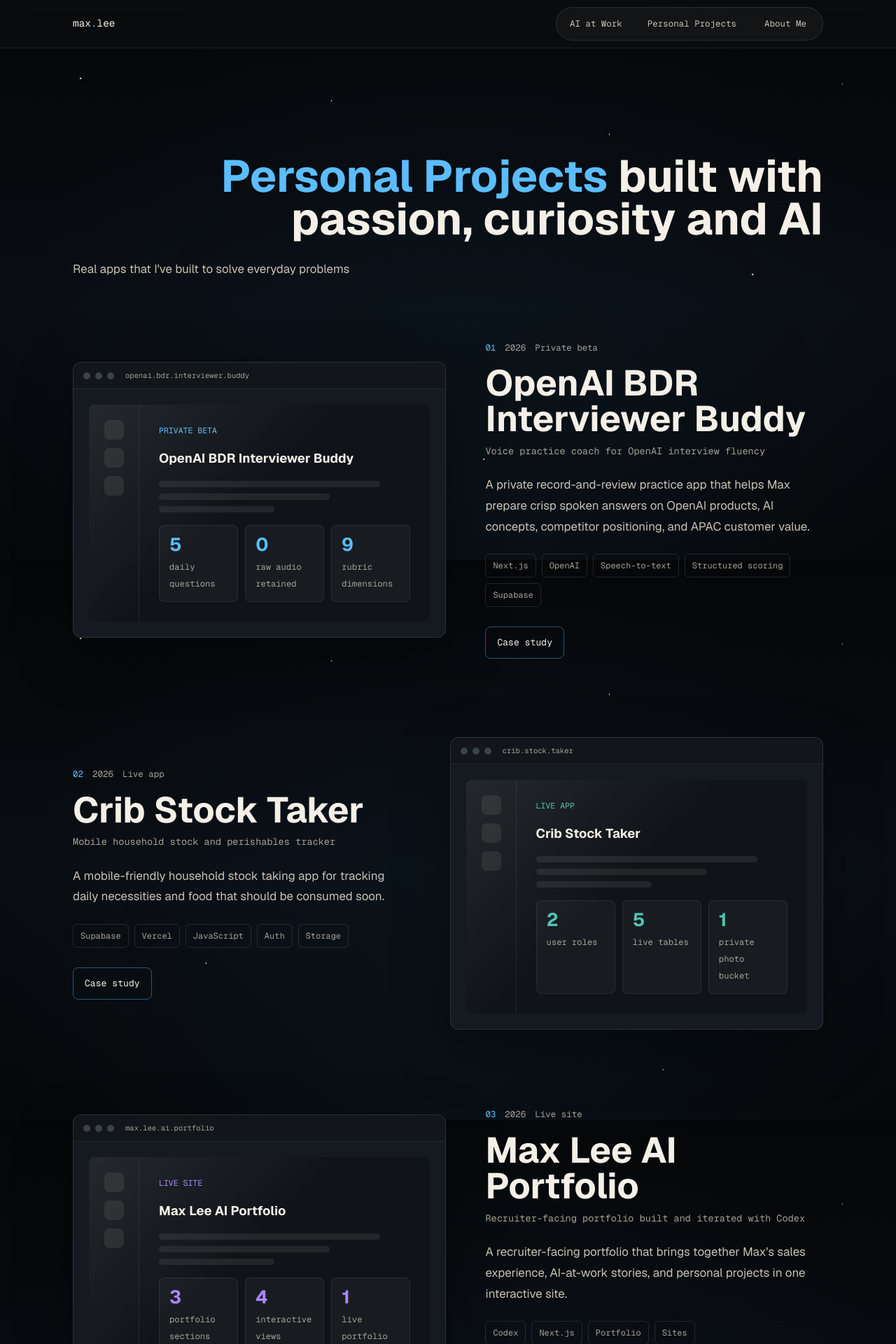
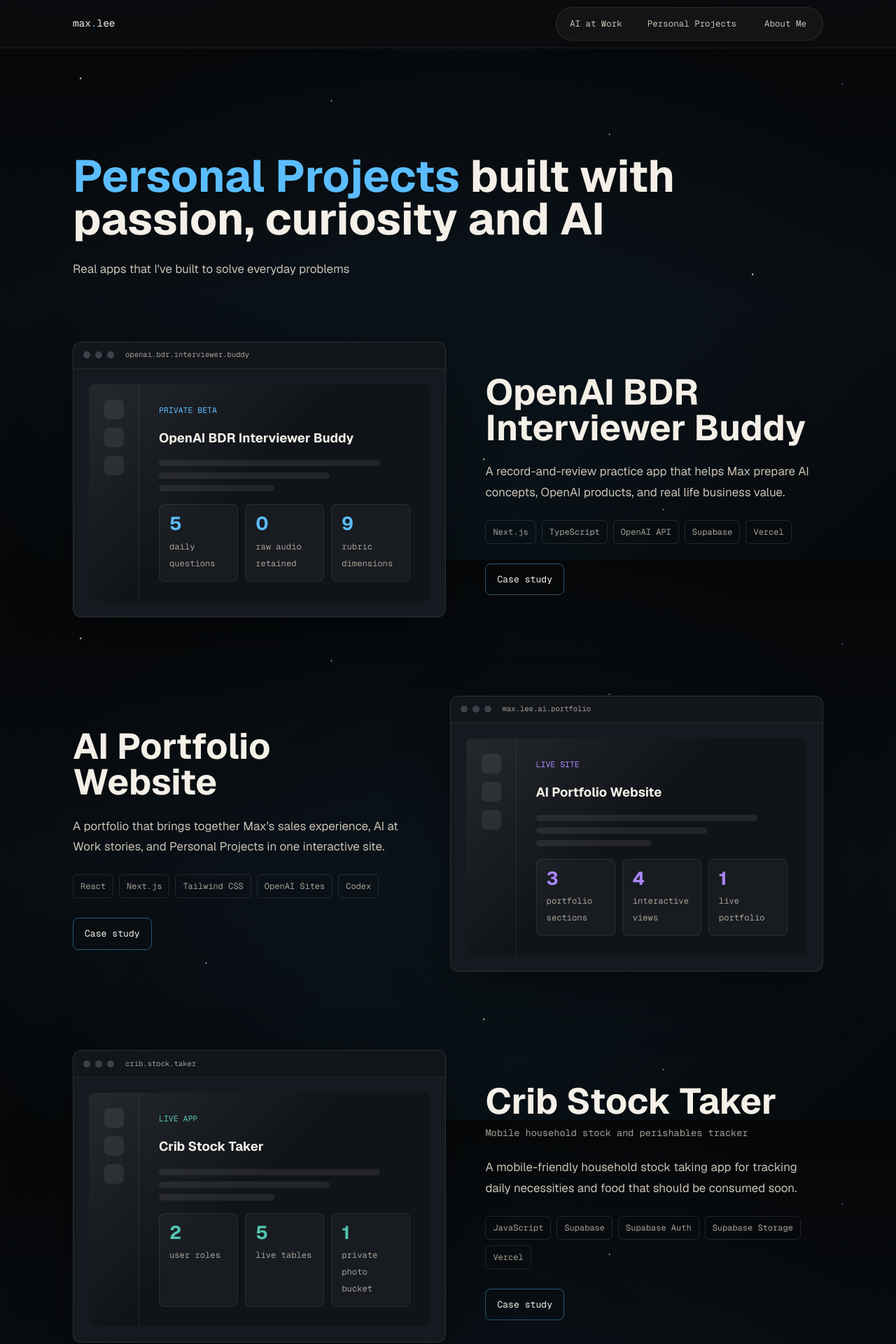
Before and after one commit to maxleesianyi/max-lee-ai-portfolio-website, a Next.js app: page /projects in a window 1280 px wide. Shown: the top 1920 px of the page at 70% size. Built offline with nearby package versions, Linux system fonts and the light colour scheme.

Commit message:
Refine project content and hero layout

```diff
--- a/app/ai-at-work/page.tsx
+++ b/app/ai-at-work/page.tsx
@@ -11,7 +11,7 @@
 
   return (
     <PageShell>
-      <section className="subpage-hero subpage-hero--wide section-pad">
+      <section className="subpage-hero subpage-hero--wide subpage-hero--ai-at-work section-pad">
         <h1>
           {hero.headlineParts?.map((part, index) =>
             part.color ? (
--- a/app/components/PortfolioBlocks.tsx
+++ b/app/components/PortfolioBlocks.tsx
@@ -184,15 +184,10 @@
         <ProjectVisual project={project} />
       </Link>
       <div className="feature-copy">
-        <div className="meta-line">
-          <span>{String(index + 1).padStart(2, "0")}</span>
-          <span>{project.year}</span>
-          <span>{project.status}</span>
-        </div>
         <Link href={`/projects/${project.slug}`}>
           <h2>{project.title}</h2>
         </Link>
-        <p className="mono-note">{project.kicker}</p>
+        {project.kicker ? <p className="mono-note">{project.kicker}</p> : null}
         <p>{project.summary}</p>
         <ul className="tag-list">
           {project.tags.map((tag) => (
--- a/app/globals.css
+++ b/app/globals.css
@@ -1021,9 +1021,13 @@
 
 .subpage-hero--wide h1 {
   max-width: 100%;
-  margin-left: auto;
-  text-align: right;
-  text-wrap: balance;
+  margin-left: 0;
+  text-align: left;
+  white-space: pre-line;
+}
+
+.subpage-hero--ai-at-work h1 {
+  font-size: clamp(2.8rem, 4.25vw, 3.95rem);
 }
 
 .subpage-hero p {
--- a/app/projects/[slug]/page.tsx
+++ b/app/projects/[slug]/page.tsx
@@ -49,7 +49,7 @@
         </Link>
         <div className="case-meta">
           <span>{project.year}</span>
-          <span>{project.kicker}</span>
+          {project.kicker ? <span>{project.kicker}</span> : null}
           <span>{project.status}</span>
         </div>
         <h1>{project.title}</h1>
--- a/app/projects/page.tsx
+++ b/app/projects/page.tsx
@@ -11,7 +11,7 @@
 
   return (
     <PageShell>
-      <section className="subpage-hero subpage-hero--wide section-pad">
+      <section className="subpage-hero subpage-hero--wide subpage-hero--projects section-pad">
         <h1>
           {hero.headlineParts?.map((part, index) =>
             part.color ? (
--- a/content/site.json
+++ b/content/site.json
@@ -137,11 +137,11 @@
       },
       "hero": {
         "eyebrow": "AI at Work",
-        "headline": "Leveraging AI at Work, automating workflows to achieve measurable sales outcomes.",
+        "headline": "Leveraging AI at Work,\nautomating workflows to\nachieve measurable sales outcomes.",
         "headlineParts": [
           { "text": "Leveraging " },
           { "text": "AI at Work", "color": "#5BBDFF" },
-          { "text": ", automating workflows to achieve measurable sales outcomes." }
+          { "text": ",\nautomating workflows to\nachieve measurable sales outcomes." }
         ],
         "body": "Reducing manual work, making better decisions, and spending more time engaging customers"
       }
@@ -153,10 +153,10 @@
       },
       "hero": {
         "eyebrow": "Personal Projects",
-        "headline": "Personal Projects built with passion, curiosity and AI",
+        "headline": "Personal Projects built with\npassion, curiosity and AI",
         "headlineParts": [
           { "text": "Personal Projects", "color": "#5BBDFF" },
-          { "text": " built with passion, curiosity and AI" }
+          { "text": " built with\npassion, curiosity and AI" }
         ],
         "body": "Real apps that I've built to solve everyday problems"
       }
@@ -233,9 +233,9 @@
       "slug": "openai-bdr-interviewer-buddy",
       "title": "OpenAI BDR Interviewer Buddy",
       "year": "2026",
-      "kicker": "Voice practice coach for OpenAI interview fluency",
+      "kicker": "",
       "status": "Private beta",
-      "summary": "A private record-and-review practice app that helps Max prepare crisp spoken answers on OpenAI products, AI concepts, competitor positioning, and APAC customer value.",
+      "summary": "A record-and-review practice app that helps Max prepare AI concepts, OpenAI products, and real life business value.",
       "galleryDescription": "Voice practice and structured feedback for OpenAI interview fluency.",
       "description": [
         "This app is not a generic quiz tool. It is an interview-performance training system built around daily five-question voice sessions, topic mastery, retry logic, and commercially grounded feedback.",
@@ -244,10 +244,10 @@
       ],
       "tags": [
         "Next.js",
-        "OpenAI",
-        "Speech-to-text",
-        "Structured scoring",
-        "Supabase"
+        "TypeScript",
+        "OpenAI API",
+        "Supabase",
+        "Vercel"
       ],
       "metrics": [
         {
@@ -270,8 +270,50 @@
         "Designed for Singapore and APAC commercial fluency, not generic AI trivia."
       ],
       "role": "Product owner, designer, and builder.",
+      "next": "max-lee-ai-portfolio",
+      "accent": "gold"
+    },
+    {
+      "slug": "max-lee-ai-portfolio",
+      "title": "AI Portfolio Website",
+      "year": "2026",
+      "kicker": "",
+      "status": "Live site",
+      "summary": "A portfolio that brings together Max's sales experience, AI at Work stories, and Personal Projects in one interactive site.",
+      "galleryDescription": "An interactive site for Max's sales, AI at Work stories, and Personal Projects.",
+      "description": [
+        "This portfolio was designed to make Max's work easy to explore: practical AI workflows, personal builds, and commercial experience live in one place.",
+        "Codex supported the implementation loop from layout and content modeling to visual refinements, responsive interactions, and deployment."
+      ],
+      "tags": [
+        "React",
+        "Next.js",
+        "Tailwind CSS",
+        "OpenAI Sites",
+        "Codex"
+      ],
+      "metrics": [
+        {
+          "value": "3",
+          "label": "portfolio sections"
+        },
+        {
+          "value": "4",
+          "label": "interactive views"
+        },
+        {
+          "value": "1",
+          "label": "live portfolio"
+        }
+      ],
+      "highlights": [
+        "Built around editable content so copy and projects can change without code.",
+        "Uses an interactive homepage explorer and responsive route-level case studies.",
+        "Iterated directly from recruiter-focused feedback."
+      ],
+      "role": "Product owner, designer, and builder.",
       "next": "crib-stock-taker",
-      "accent": "gold"
+      "accent": "violet"
     },
     {
       "slug": "crib-stock-taker",
@@ -287,11 +329,11 @@
         "Supabase powers authentication, roles, database tables, and private photo storage. The frontend is a static HTML, CSS, and JavaScript app hosted on Vercel."
       ],
       "tags": [
+        "JavaScript",
         "Supabase",
-        "Vercel",
-        "JavaScript",
-        "Auth",
-        "Storage"
+        "Supabase Auth",
+        "Supabase Storage",
+        "Vercel"
       ],
       "metrics": [
         {
@@ -314,49 +356,8 @@
         "Supabase Auth profiles connect app-specific roles to real users."
       ],
       "role": "Solo builder for a real household workflow.",
-      "next": "max-lee-ai-portfolio",
+      "next": "openai-bdr-interviewer-buddy",
       "accent": "teal"
-    },
-    {
-      "slug": "max-lee-ai-portfolio",
-      "title": "Max Lee AI Portfolio",
-      "year": "2026",
-      "kicker": "Recruiter-facing portfolio built and iterated with Codex",
-      "status": "Live site",
-      "summary": "A recruiter-facing portfolio that brings together Max's sales experience, AI-at-work stories, and personal projects in one interactive site.",
-      "galleryDescription": "A recruiter-facing portfolio built and iterated with Codex.",
-      "description": [
-        "This portfolio was designed to make Max's work easy to explore: practical AI workflows, personal builds, and commercial experience live in one place.",
-        "Codex supported the implementation loop from layout and content modeling to visual refinements, responsive interactions, and deployment."
-      ],
-      "tags": [
-        "Codex",
-        "Next.js",
-        "Portfolio",
-        "Sites"
-      ],
-      "metrics": [
-        {
-          "value": "3",
-          "label": "portfolio sections"
-        },
-        {
-          "value": "4",
-          "label": "interactive views"
-        },
-        {
-          "value": "1",
-          "label": "live portfolio"
-        }
-      ],
-      "highlights": [
-        "Built around editable content so copy and projects can change without code.",
-        "Uses an interactive homepage explorer and responsive route-level case studies.",
-        "Iterated directly from recruiter-focused feedback."
-      ],
-      "role": "Product owner, designer, and builder.",
-      "next": "openai-bdr-interviewer-buddy",
-      "accent": "violet"
     }
   ],
   "workStories": [
```
